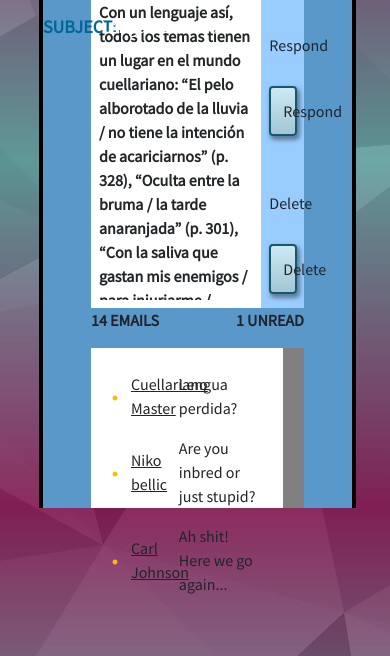
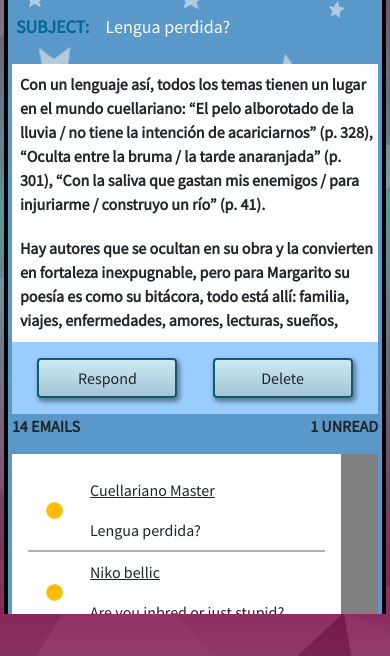
Before and after one commit to mrDock21/eyefind-websites, a website: page index.html in a window 390 px wide. Shown: the part 188-844 px from the top of the page. Drawn offline with nearby package versions, Linux system fonts and the light colour scheme.

Commit message:
Added media queries

```diff
--- a/css/main.css
+++ b/css/main.css
@@ -75,9 +75,14 @@ div.encapsulator header div#btns-header .btn-header {
     display: flex;
     justify-content: center;
     width: 25%;
-    max-height: 30px;
     background-color: red;
     margin-left: 10%;
+
+    min-width: 2rem;
+    min-height: 1.5rem;
+
+    max-width: 50px;
+    max-height: 30px;
 }
 
 div.btn-header a {
@@ -129,3 +134,25 @@ div.btn-header a img {
 .text-white {
     color: #eeee;
 }
+
+
+/*  Tablet and below    */
+@media screen and (max-width: 46.8rem) {
+    body {
+        padding-left: 1%;
+        padding-right: 1%;
+    }
+
+    body div.border-black {
+        width: 0;
+    }
+
+    div.encapsulator {
+        width: 98%;
+    }
+
+    /*  GRAY HEADER */
+    div.encapsulator header div#btns-header {
+        width: 35%;
+    }
+}
--- a/css/style.css
+++ b/css/style.css
@@ -18,12 +18,12 @@ div.page {
 
     font-family: var(--eyefind-font);
 }
+/*  EMAIL HEADER    */
 div.page nav {
-    height: 100px;
     background: url('./../img/background.png');
     background: url('./../img/background.png');
 
-    background-repeat: repeat-x;
+    background-repeat: repeat;
     background-size:
         /* This one is the normal looking */
         contain,
@@ -37,8 +37,12 @@ div.page nav {
     0% {background-position: 0%}
     100% {background-position: 100%}
 }
+div.page nav div {
+    width: 75%;
+}
 
-/*  Email text view and buttons */
+
+/*  EMAIL TEXT VIEW AND BUTTONS */
 div.page section#email-view {
     background: white;
     height: auto;
@@ -94,7 +98,7 @@ div.page section#email-view div.m-2 p {
 }
 
 
-/*  Emails list */
+/*  EMAILS LIST */
 div.page section#email-view-list {
     height: 200px;
 }
@@ -105,13 +109,19 @@ div.page section#email-view-list div#email-list {
     height: 80%;
     background: white;
 }
-
+/*  list container */
 div.page section#email-view-list div#email-list div.p-3{
     width: 90%;
+    overflow-y: auto;
 }
+/*  email item  */
 div.page section#email-view-list div#email-list div.p-3 div.email-item {
     display: flex;
     flex-direction: row;
+
+    border-bottom-style: solid;
+    border-width: 2px;
+    border-color: rgba(0, 0, 0, 0.3);
 }
 div#email-list div.p-3 div.email-item div.email-status-icon {
     width: 10%;
@@ -119,14 +129,66 @@ div#email-list div.p-3 div.email-item div.email-status-icon {
 div#email-list div.p-3 div.email-item div.email-status-icon img {
     margin-left: 25%;
 }
-div#email-list div.p-3 div.email-item div.email-sender {
-    width: 30%;
+div#email-list div.p-3 div.email-item div.email-data {
+    display: flex;
+    flex-direction: row;
+    width: 90%;
+}
+div#email-list div.p-3 div.email-item div.email-data div.email-sender {
+    width: 40%;
     text-decoration: underline;
     cursor: pointer;
 }
-div#email-list div.p-3 div.email-item div.email-sender:hover {
+div#email-list div.p-3 div.email-item div.email-data div.email-sender:hover {
     color: var(--eyefind-blue-color)
 }
-div#email-list div.p-3 div.email-item div.email-subject {
+div#email-list div.p-3 div.email-item div.email-data div.email-subject {
     width: 60%;
 }
+
+/*  Tablet and below    */
+@media screen and (max-width: 46.8rem) {
+    /*  EMAIL HEADER */
+    div.page nav div {
+        width: 100%;
+    }
+    /*  EMAIL VIEW */
+    div.page section#email-view {
+        justify-content: space-between;
+    }
+    /*  buttons... DIV */
+    div.page section#email-view div.px-2 {
+        display: flex;
+        flex-direction: row;
+        justify-content: space-around;
+        background: var(--eyefind-blue-light-color);
+        /*  force it to fill height */
+        place-self: stretch;
+        width: 100%;
+
+        padding-top: 1rem;
+        padding-bottom: 1rem;
+    }
+    div.page section#email-view div.px-2 div {
+        width: 40%;
+    }
+    /*  text... DIV */
+    div.page section#email-view div.m-2.text-bold {
+        width: 97%;
+    }
+
+    /*  EMAILS LIST */
+    /*      data container  */
+    div#email-list div.p-3 div.email-item div.email-status-icon {
+        width: 20%;
+    }
+    div#email-list div.p-3 div.email-item div.email-data {
+        display: flex;
+        flex-direction: column;
+        width: 90%;
+    }
+    div#email-list div.p-3 div.email-item div.email-data div.email-sender,
+    div#email-list div.p-3 div.email-item div.email-data div.email-subject {
+        width: 100%;
+    }
+}
--- a/js/components/page.js
+++ b/js/components/page.js
@@ -79,7 +79,7 @@ class Page extends React.Component {
                 />
                 <EmailView text={ this.getCurrentEmail().body }/>
 
-                <section className="mx-5" id="email-view-list">
+                <section className="mx-1 mx-md-5" id="email-view-list">
                     <div className="d-flex justify-content-between text-bold">
                         <p>14 EMAILS</p>
                         <p>1 UNREAD</p>
--- a/js/components/pendant_email.js
+++ b/js/components/pendant_email.js
@@ -4,11 +4,13 @@ class PendantEmail extends React.Component {
     render() {
         return (
             <div className="split email-item">
+
                 <div className="email-status-icon">
                     <img src="img/yellow-circle.png"
                             alt="Status icon"
                             className="w-50 h-50"/>
                 </div>
+                <div className="email-data">
                     <div className="email-sender p-2">
                         <p  className="mb-0"
                             onClick={ () => this.props.onClick() }>
@@ -21,6 +23,8 @@ class PendantEmail extends React.Component {
                         </p>
                     </div>
                 </div>
+
+            </div>
         );
     }
 
--- a/js/min-js/email_header.js
+++ b/js/min-js/email_header.js
@@ -24,19 +24,18 @@ var EmailHeader = function (_React$Component) {
                 // Email header
                 React.createElement(
                     "nav",
-                    { className: "navbar bg-primary split" },
+                    { className: "navbar bg-primary split px-2" },
                     React.createElement(
                         "a",
                         { href: "#",
-                            className: "navbar-brand w-auto",
-                            style: { marginLeft: "5%" } },
+                            className: "navbar-brand w-auto" },
                         React.createElement("img", { height: "60",
                             alt: "Eyefind logo",
                             src: "https://vignette.wikia.nocookie.net/gtawiki/images/b/bc/Eyefind.info-GTA4-logo.PNG/revision/latest?cb=20100527053722" })
                     ),
                     React.createElement(
                         "div",
-                        { className: "w-75 text-large" },
+                        { className: "text-large" },
                         React.createElement(
                             "div",
                             { className: "split" },
--- a/js/min-js/email_view.js
+++ b/js/min-js/email_view.js
@@ -24,7 +24,7 @@ var EmailView = function (_React$Component) {
                 //  Email view
                 React.createElement(
                     "section",
-                    { className: "split mx-5 d-flex align-items-start",
+                    { className: "split mx-1 mx-md-5 d-flex align-items-start flex-column flex-md-row",
                         id: "email-view" },
                     React.createElement(
                         "div",
@@ -36,29 +36,11 @@ var EmailView = function (_React$Component) {
                         { className: "px-2" },
                         React.createElement(
                             "div",
-                            { className: "d-flex align-items-end" },
-                            React.createElement(
-                                "p",
-                                { className: "m-0 w-100 text-center" },
-                                "Respond"
-                            )
-                        ),
-                        React.createElement(
-                            "div",
                             null,
                             React.createElement(
                                 "button",
                                 { className: "btn w-100 h-100" },
                                 "Respond"
-                            )
-                        ),
-                        React.createElement(
-                            "div",
-                            { className: "d-flex align-items-end" },
-                            React.createElement(
-                                "p",
-                                { className: "m-0 w-100 text-center" },
-                                "Delete"
                             )
                         ),
                         React.createElement(
--- a/js/min-js/page.js
+++ b/js/min-js/page.js
@@ -113,7 +113,7 @@ var Page = function (_React$Component) {
                 React.createElement(EmailView, { text: this.getCurrentEmail().body }),
                 React.createElement(
                     "section",
-                    { className: "mx-5", id: "email-view-list" },
+                    { className: "mx-1 mx-md-5", id: "email-view-list" },
                     React.createElement(
                         "div",
                         { className: "d-flex justify-content-between text-bold" },
--- a/js/min-js/pendant_email.js
+++ b/js/min-js/pendant_email.js
@@ -34,6 +34,9 @@ var PendantEmail = function (_React$Component) {
                 ),
                 React.createElement(
                     "div",
+                    { className: "email-data" },
+                    React.createElement(
+                        "div",
                         { className: "email-sender p-2" },
                         React.createElement(
                             "p",
@@ -53,6 +56,7 @@ var PendantEmail = function (_React$Component) {
                             this.props.email.subject
                         )
                     )
+                )
             );
         }
     }], [{
```
Also changed, not shown: js/components/email_header.js (+3 -4 lines), js/components/email_view.js (+1 -7 lines). Lines whose indentation alone changed are shown as unchanged.
